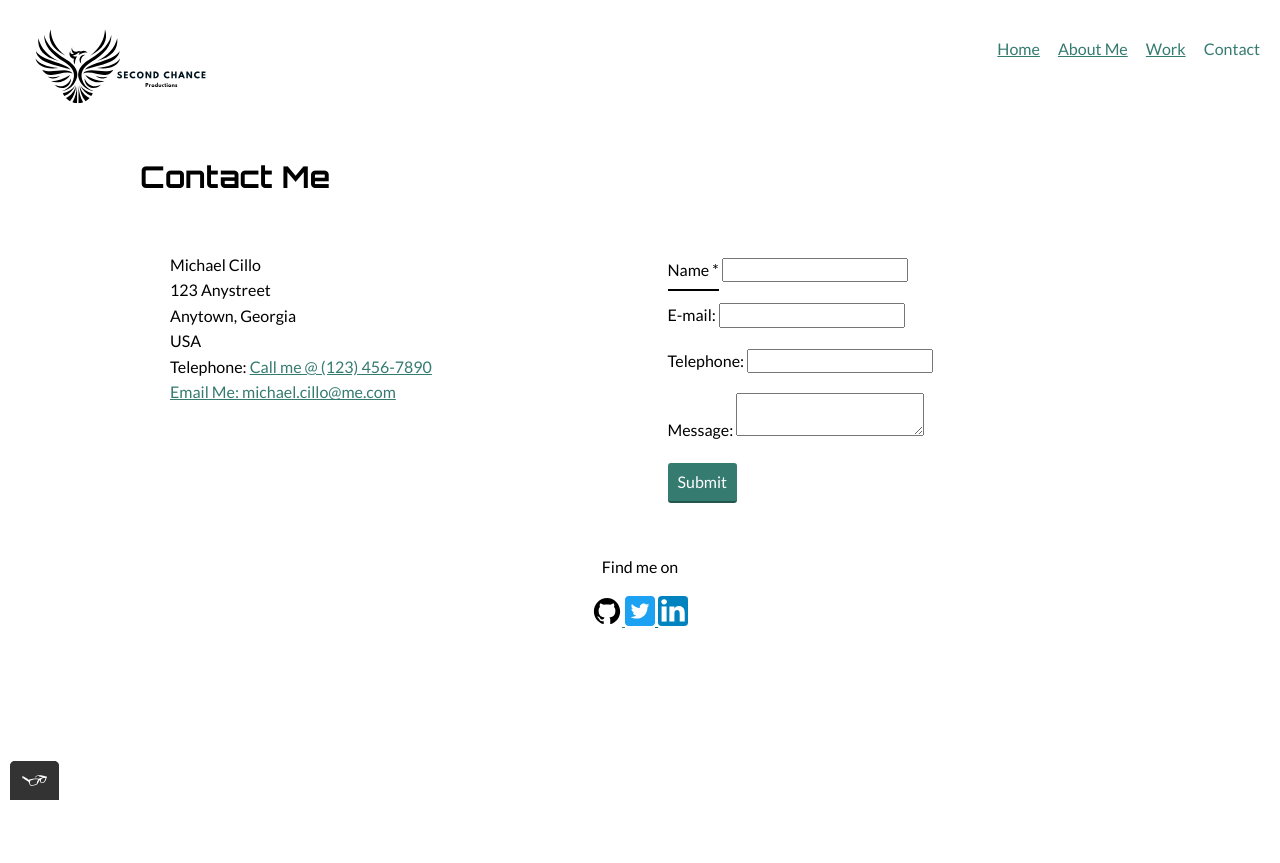
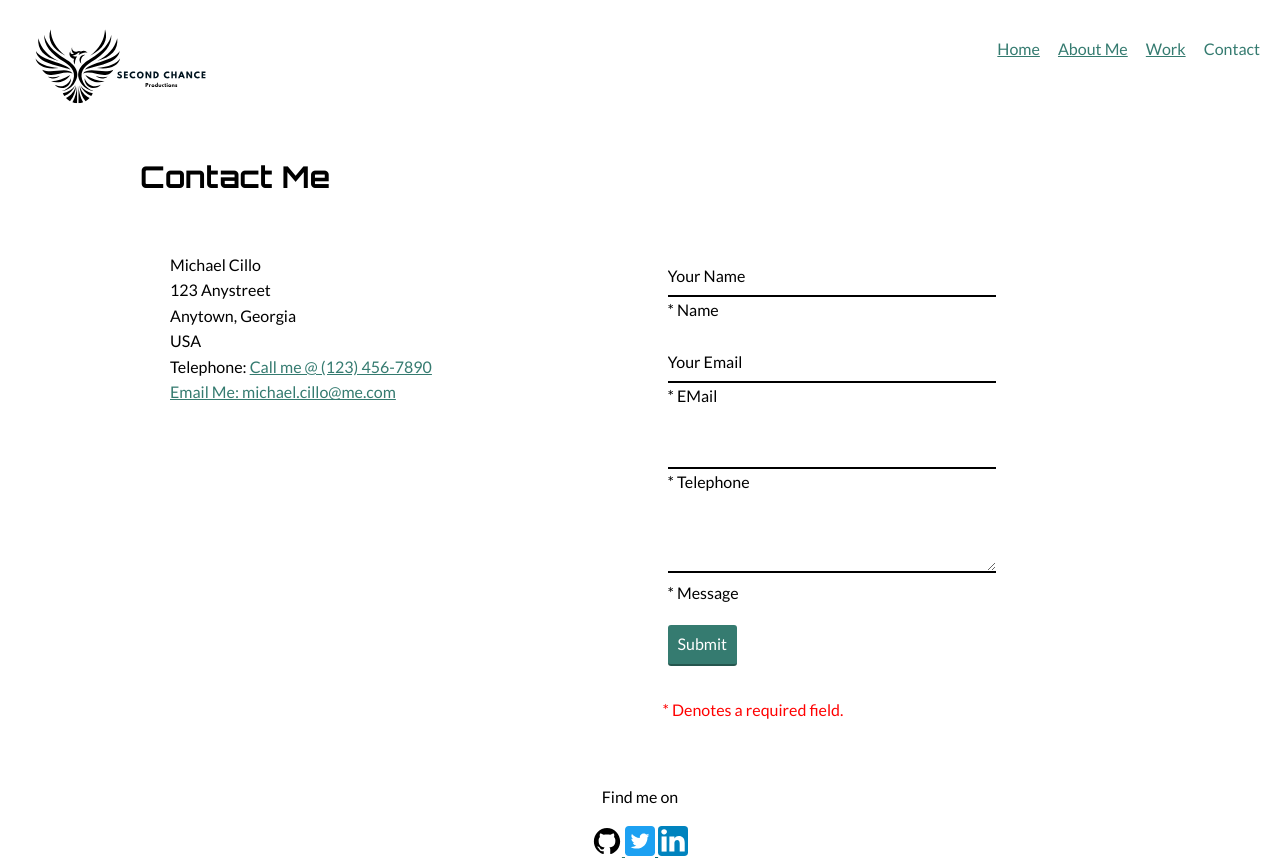
Before and after one commit to MCillo/portfolio-website, a plain HTML site: page contact.html in a window 1280 px wide. Before the commit the page ends 800 px from the top, so only its background shows below. Drawn offline with nearby package versions, Linux system fonts and the light colour scheme.

Commit message:
Update contact.html
cleaned up code,
updated contact form look,

```diff
--- a/contact.html
+++ b/contact.html
@@ -42,7 +42,6 @@
         </nav>
     </header>
     <section class="profile">
-        <!--<main>-->
         <!--Creating a grid for my contact information and contact form-->
 
         <div>
@@ -66,26 +65,33 @@
                 <form action="" method="post" id="contact-form">
 
                     <div class="contact-form-grid">
-
+                        <!--this div is for the name field of the form-->
                         <div class="contact-form-grid__item">
-                            <label class="contact-form__item" for="name">Name *</label>
-                            <input type="text" name="name" id="name-field">
+                            <input type="text" id="name" class="contact-form__item" value="Your Name" onfocus="this.value='' "><br>
+                            <label class="contact-form__label" for="name"> * Name</label>
                         </div>
+                        <!--this div is for the email field of the form-->
                         <div class="contact-form-grid__item">
-                            <label class="standard-label" for="contact-email">E-mail: </label>
-                            <input type="email" id="contact-email">
+                            <input type="email" id="email" class="contact-form__item" value="Your Email" onfocus="this.value=''" ><br>
+                            <label for="email"> * EMail </label>
                         </div>
+                        <!--this div is for the contact phone number field of the form-->
                         <div class="contact-form-grid__item">
-                            <label class="standard-label" for="contact-phone">Telephone: </label>
-                            <input type="tel" pattern="\d{3}[\-]\d{3}[\-]\d{4}" name="" id="contact-phone">
+                            <input type="tel" pattern="\d{3}[\-]\d{3}[\-]\d{4}" id="contact-phone" class="contact-form__item" onfocus="this.value=''" ><br>
+                            <label class="standard-label" for="contact-phone"> * Telephone </label>
                         </div>
+                        <!--this div is for the message field of the form-->
                         <div class="contact-form-grid__item">
-                            <label class="standard-label" for="contact-message">Message: </label>
-                            <textarea required maxlength="240" name="" id="contact-message"></textarea>
+                            <textarea required maxlength="240" id="contact-message" class="contact-form__item" value="Your Message" onfocus="this.value=''" ></textarea><br>
+                            <label class="standard-label" for="contact-message"> * Message </label>
                         </div>
                         <div class="contact-form-grid__item">
                             <button type="button">Submit</button>
                         </div>
+
+                        <p class="warning-text">
+                            * Denotes a required field.
+                        </p>
                         <!-- the original way to submit values from the form
                         <input type="submit" value="Send message">
                         -->
@@ -109,8 +115,10 @@
                 </a>
             </div>
         </footer>
-        <!--Script for tota11y tool to check Web Accessibility-->
+        <!--Script for tota11y tool to check Web Accessibility
         <script src="js/tota11y.min.js"></script>
+        -->
+    </section>
 </body>
 
 </html>
```
